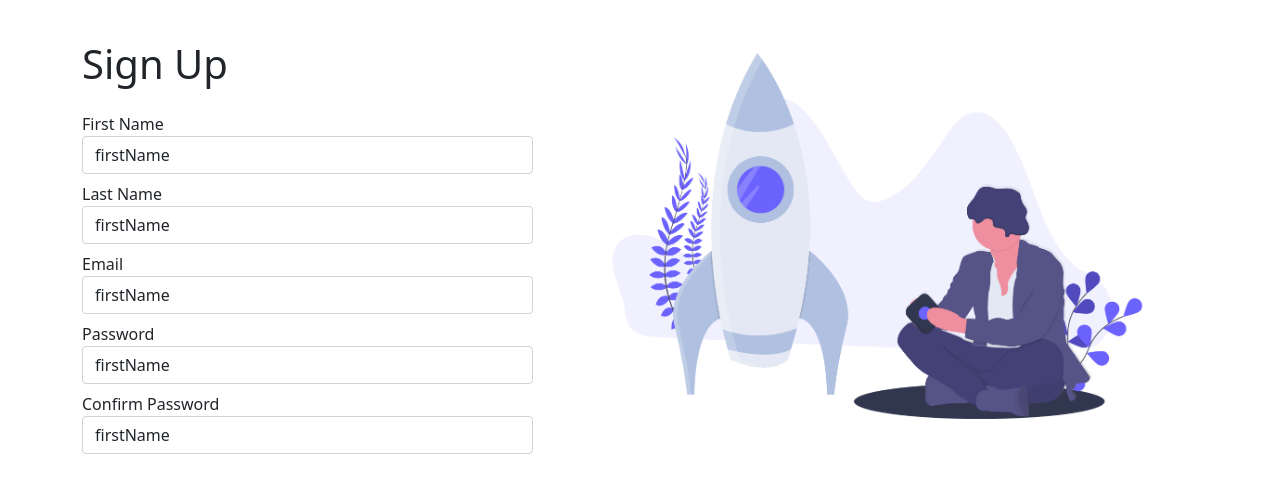
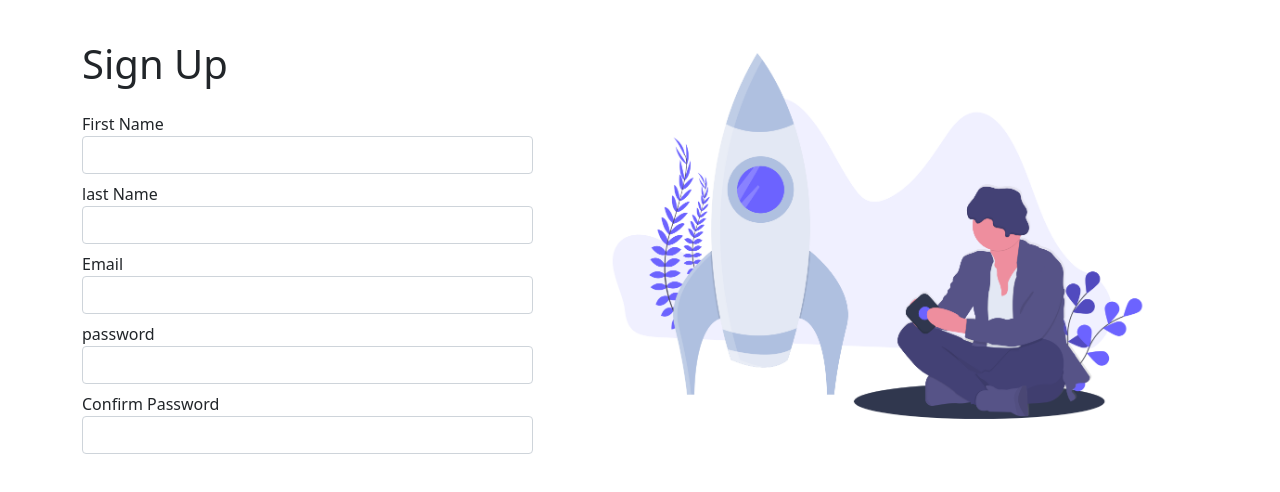
Before and after one commit to IlyaKrapivnoy/react_form_validation_with_formik_and_yup, a React (Create React App) app: page / in a window 1280 px wide. Shown: the top 492 px of the page. Built offline with nearby package versions, Linux system fonts and the light colour scheme.

Commit message:
change inputs

```diff
--- a/src/components/Signup.jsx
+++ b/src/components/Signup.jsx
@@ -19,28 +19,24 @@ const Signup = () => {
                     <Form>
                         <TextField
                             label='First Name'
-                            value='firstName'
+                            name='firstName'
                             type='text'
                         />
                         <TextField
-                            label='Last Name'
-                            value='firstName'
+                            label='last Name'
+                            name='lastName'
                             type='text'
                         />
+                        <TextField label='Email' name='email' type='email' />
                         <TextField
-                            label='Email'
-                            value='firstName'
-                            type='text'
-                        />
-                        <TextField
-                            label='Password'
-                            value='firstName'
-                            type='text'
+                            label='password'
+                            name='password'
+                            type='password'
                         />
                         <TextField
                             label='Confirm Password'
-                            value='firstName'
-                            type='text'
+                            name='confirmPassword'
+                            type='password'
                         />
                     </Form>
                 </div>
--- a/src/components/TextField.jsx
+++ b/src/components/TextField.jsx
@@ -2,11 +2,9 @@ import { useField } from 'formik';
 
 const TextField = ({ label, ...props }) => {
     const [field, meta] = useField(props);
-
     return (
         <div className='mb-2'>
             <label htmlFor={field.name}>{label}</label>
-
             <input
                 className='form-control shadow-none'
                 {...field}
```
